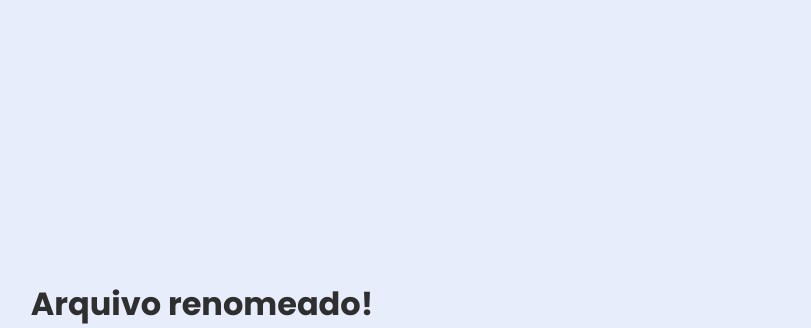
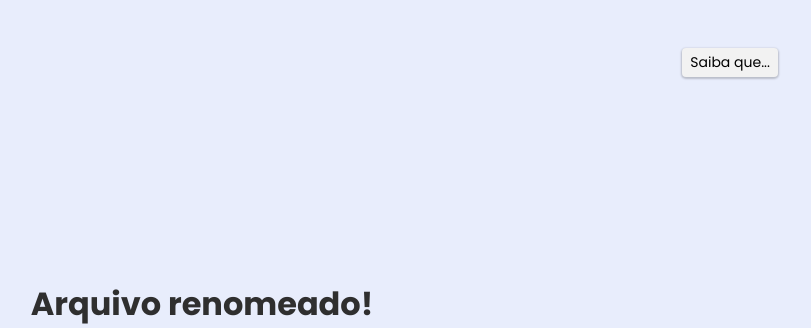
Before and after one commit to jhonedourado/file-renamer, a Flask app: template templates/newName.html in a window 1280 px wide. Shown: the top 328 px of the page, without its empty margins (438-1249 px from the left). Run offline with Flask 3, Linux system fonts and the light colour scheme; the template is opened without the code that fills it: most values are stand-ins (such as "Sample title", 1, 10 or a date in 2020).

Commit message:
Add button message

```diff
--- a/static/main.css
+++ b/static/main.css
@@ -74,6 +74,26 @@ button:active {
   filter: brightness(0.8);
 }
 
+.message {
+  position: absolute;
+  top: 40px;
+  right: 5%;
+  padding: 4px 8px;
+  color: #000000;
+  background: #f2f2f2;
+  border-radius: 4px;
+  box-shadow: 0 1px 2px 1px rgba(0, 0, 0, 0.2);
+  cursor: pointer;
+}
+
+.message:hover {
+  filter: brightness(0.9);
+}
+
+.message:active {
+  filter: brightness(0.8);
+}
+
 footer p {
   width: 100%;
   color: #a2a2a2;
--- a/templates/newName.html
+++ b/templates/newName.html
@@ -17,11 +17,14 @@
 
   <main>
     <h1>Arquivo renomeado!</h1>
+
     <input type="text" id="newName" value={{ newName }} readonly>
     <button id="buttonCopy" onclick="copy()">Copiar nome</button>
     <form action="/" method="post">
       <button id="buttonReturn" type="submit">Renomear outro arquivo</button>
     </form>
+
+    <button class="message" onclick="openMessage()">Saiba que...</button>
   </main>
 
   <footer>
@@ -35,6 +38,11 @@
       const button = document.querySelector("#buttonCopy");
       button.textContent = "Copiado!";
     }
+
+    function openMessage() {
+      const buttonMessage = document.querySelector(".message");
+      buttonMessage.textContent = "Jesus te ama!";
+    }
   </script>
 </body>
 </html>
```
Also changed, not shown: templates/index.html (+10 -0 lines).
